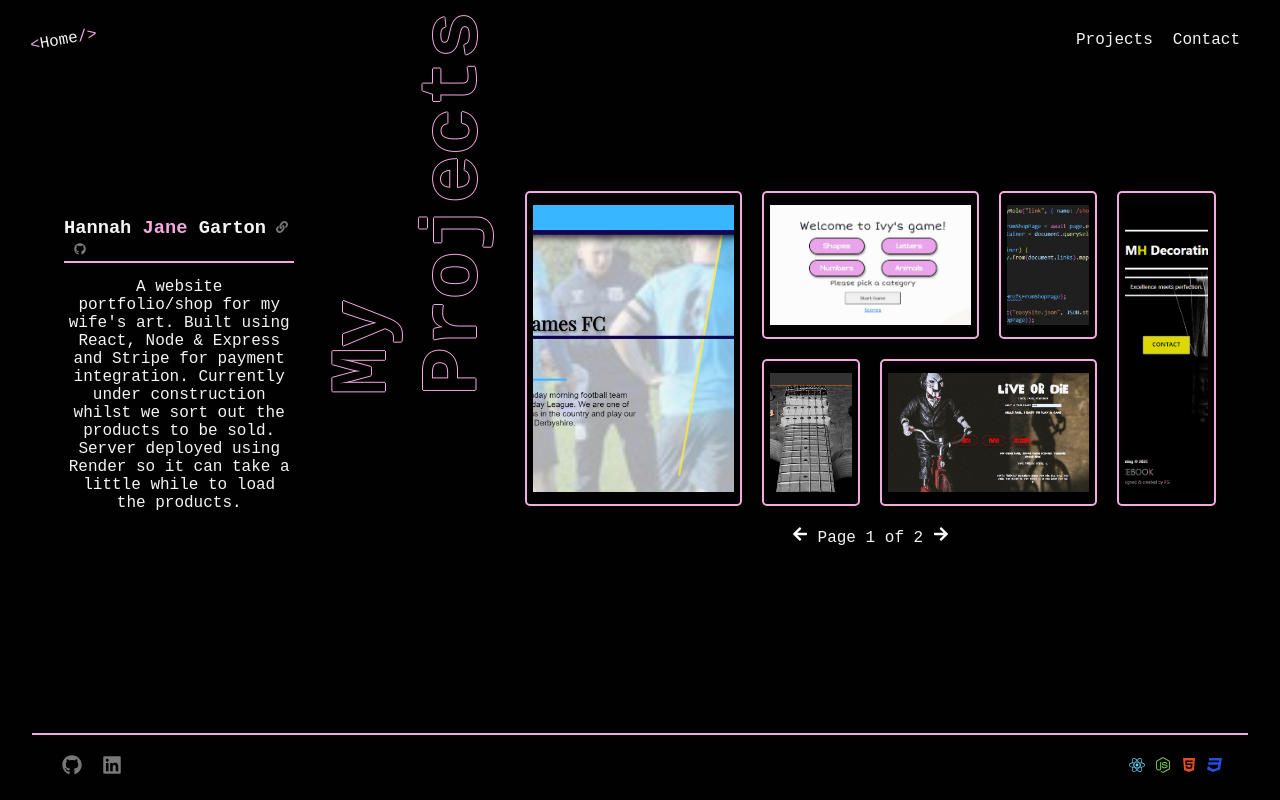
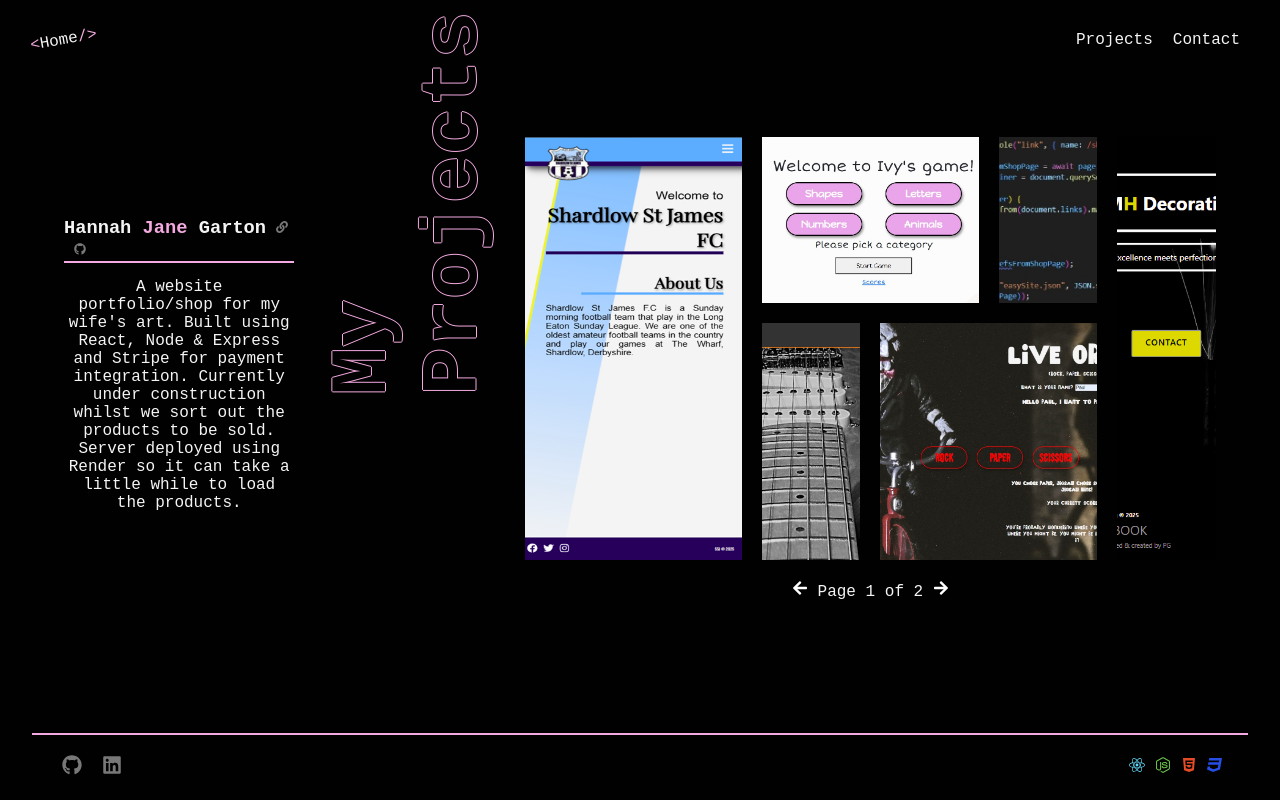
Before and after one commit to paulg44/portfolio_one, a React (Create React App) app in the folder my-portfolio/: page /projects in a window 1280 px wide. Built offline with nearby package versions, Linux system fonts and the light colour scheme; a web font is replaced by a local one.

Commit message:
add overlay of each project card for first 6

```diff
--- a/my-portfolio/src/Pages/Projects/Projects.css
+++ b/my-portfolio/src/Pages/Projects/Projects.css
@@ -101,17 +101,18 @@
   text-align: center;
 
   .projectCard {
-    border: 2px solid var(--bright-color);
+    position: relative;
+    /* border: 1px solid var(--bright-color); */
     display: flex;
     flex-direction: column;
     align-items: center;
-    padding: 6px;
-    border-radius: 5px;
+    overflow: hidden;
+    /* border-radius: 10px; */
 
     img {
       width: 100%;
       height: 100%;
-      margin: 6px 0;
+      /* border-radius: 10px; */
       object-fit: cover;
     }
 
@@ -138,6 +139,37 @@
     &.cardsix {
       grid-column: span 2;
       grid-row: span 3;
+    }
+
+    .projectMetadata {
+      position: absolute;
+      left: 0;
+      right: 0;
+      bottom: -100%;
+      height: 100%;
+      width: auto;
+      display: flex;
+      flex-direction: column;
+      align-items: center;
+      justify-content: center;
+      transition: bottom 0.3s ease-in-out;
+      background-color: red;
+
+      .projectMetadataBtn {
+        cursor: pointer;
+        margin: 10px 0;
+        background-color: transparent;
+        text-transform: uppercase;
+        border: 2px solid var(--bright-color);
+        border-radius: 20px;
+        padding: 10px;
+      }
+    }
+
+    &:hover {
+      .projectMetadata {
+        bottom: 0;
+      }
     }
   }
 }
--- a/my-portfolio/src/Pages/Projects/Projects.js
+++ b/my-portfolio/src/Pages/Projects/Projects.js
@@ -71,7 +71,22 @@ function Projects() {
                 key={project.id}
                 className={`projectCard card${project.styling}`}
               >
-                <img src={project.imgSrc} alt={project.imgAlt} />
+                <img src={project.imgSrc} alt={project.imgAlt} loading="lazy" />
+                <div
+                  className="projectMetadata"
+                  style={{
+                    backgroundColor: `${project.bgColor}`,
+                    color: `${project.color}`,
+                  }}
+                >
+                  <h3>{project.title}</h3>
+                  <button
+                    style={{ color: `${project.color}` }}
+                    className="projectMetadataBtn"
+                  >
+                    Learn More
+                  </button>
+                </div>
                 {/* <div className="projectIcons">
                   <a
                     href={project.websiteLink}
--- a/my-portfolio/src/data/projects.json
+++ b/my-portfolio/src/data/projects.json
@@ -5,12 +5,14 @@
       "title": "Shardlow St James",
       "websiteLink": "https://ssjfc.netlify.app/",
       "githubLink": "https://github.com/paulg44/shardlow_st_james",
-      "imgSrc": "/projectImages/ssj_homepage.jpg",
+      "imgSrc": "/projectImages/ssj_mobile_home_resized.png",
       "shortDescription": "Local football club, complete website. All information and socials embedded",
       "description": "A project I have taken on for my local amateur football club. Built using React, Bootstrap Node and Express. I have also integrated some real time data from the FA website and is fully tested using Cypress and React Testing Library, including mocks for the API. Currently building a web scraper to take a specific part of Instagram URL to update the news section automatically.",
       "tech": ["React", "Node.js", "Express", "Playwright"],
       "thingsLearnt": "I learnt a huge amount about web scraping and the FA's arcaic API!",
-      "styling": "one"
+      "styling": "one",
+      "bgColor": "#5B2A68",
+      "color": "#fff"
     },
     {
       "id": 2,
@@ -19,7 +21,9 @@
       "githubLink": "https://github.com/paulg44/drawing_game",
       "imgSrc": "/projectImages/ivys_game_homescreen.jpg",
       "description": "This is a personal project using an idea my daughter had for a game about copying an image on a screen. I have ran with this and I am building out an educational game where a user draws on a canvas then an AI checks the likeness of the users drawing. Learnt so much in this so far, with how to work with canvas, images and how to incorporate an AI into a project just to name a few.",
-      "styling": "two"
+      "styling": "two",
+      "bgColor": "#686963",
+      "color": "#000"
     },
     {
       "id": 3,
@@ -28,7 +32,9 @@
       "githubLink": "https://github.com/paulg44/basic-web-scraper",
       "imgSrc": "/projectImages/scraper.image.jpg",
       "description": "This Playwright web scraper was built to help me gain some knowledge into web scraping and data manipulation. It currently saves an array of href's on a particular page. I have also added a cron job to the GitHub Actions that runs once a day at 9pm. This tool is currently being built into my SSJ site to show the latest news from Instagram.",
-      "styling": "three"
+      "styling": "three",
+      "bgColor": "#0C6291",
+      "color": "#fff"
     },
     {
       "id": 4,
@@ -37,7 +43,9 @@
       "githubLink": "https://github.com/paulg44/AMH-Decorators",
       "imgSrc": "/projectImages/amh_mobile_view.png",
       "description": "Complete website from design, build, deploy, maintain.",
-      "styling": "four"
+      "styling": "four",
+      "bgColor": "#EEC643",
+      "color": "#000"
     },
     {
       "id": 5,
@@ -46,7 +54,9 @@
       "githubLink": "https://github.com/paulg44/LGGuitars",
       "imgSrc": "/projectImages/lg_guitars_home.jpg",
       "description": " This is the first website I ever created and hosted myself. Using HTML, CSS & Javascript, this is a website showcasing my Dads homemade guitars. I learnt a lot of CSS through building this website and about responsive design. I have since refactored this site into a React App, fully tested using REact Testing Library and Cypress for E2E.",
-      "styling": "five"
+      "styling": "five",
+      "bgColor": "#191716",
+      "color": "#fff"
     },
     {
       "id": 6,
@@ -55,7 +65,9 @@
       "websiteLink": "https://paulg44.github.io/javascript-project-bundle/",
       "imgSrc": "/projectImages/saw-img.jpg",
       "description": "A bundle of JavaScript projects, all your classic favourites like a calculator, quiz and a horror style rock, paper, scissors game. Some with a unique twist and interactive CSS. Full test suite this time courtesy of Jest & Playwright.",
-      "styling": "six"
+      "styling": "six",
+      "bgColor": "#D81159",
+      "color": "#fff"
     },
     {
       "id": 7,
@@ -63,7 +75,9 @@
       "githubLink": "https://github.com/paulg44/applications",
       "websiteLink": "",
       "imgSrc": "/projectImages/trackerHomescreen.jpg",
-      "description": "A small application to keep track of local companies that have junior roles available and their tech stack. This is a good way of being able to see if I need to learn something new. For example after my small research I am going to start digging into C#."
+      "description": "A small application to keep track of local companies that have junior roles available and their tech stack. This is a good way of being able to see if I need to learn something new. For example after my small research I am going to start digging into C#.",
+      "bgColor": "#5B2A68",
+      "color": "#fff"
     },
     {
       "id": 8,
@@ -71,14 +85,18 @@
       "websiteLink": "https://github.com/paulg44/frontend_project_week_SoC",
       "githubLink": "https://github.com/paulg44/frontend_project_week_SoC",
       "imgSrc": "/projectImages/soc_frontend.jpg",
-      "description": "This project comprised of teamwork and collaboration. As a team of 4 we were given a brief to design and build a front end project. In this process we learnt about the AGILE process, scrum and generally working as a team, using branches in git, merging and resolving any resulting conflicts."
+      "description": "This project comprised of teamwork and collaboration. As a team of 4 we were given a brief to design and build a front end project. In this process we learnt about the AGILE process, scrum and generally working as a team, using branches in git, merging and resolving any resulting conflicts.",
+      "bgColor": "#5B2A68",
+      "color": "#fff"
     },
     {
       "id": 9,
       "title": "Run Tracker",
       "githubLink": "https://github.com/paulg44/running_log",
       "imgSrc": "/projectImages/running_log_table.jpg",
-      "description": "This is a project built using Ruby on Rails. I used to track my runs through an excel spreadsheet and I had the thought that an application to do this would be a good idea. Utilising the MVC in Rails I have built a full CRUD application with authenticated sign up and search functions, using the devise and ransack gems respectively."
+      "description": "This is a project built using Ruby on Rails. I used to track my runs through an excel spreadsheet and I had the thought that an application to do this would be a good idea. Utilising the MVC in Rails I have built a full CRUD application with authenticated sign up and search functions, using the devise and ransack gems respectively.",
+      "bgColor": "#5B2A68",
+      "color": "#fff"
     },
 
     {
@@ -87,7 +105,9 @@
       "websiteLink": "https://paulg44.github.io/dictionary_app/",
       "githubLink": "https://github.com/paulg44/dictionary_app",
       "imgSrc": "/projectImages/dictionary_app.jpg",
-      "description": "This basic online dictionary was a project involving APIs, learning how to request data, parse and sort that data, then attach it to the front end for a fully working online dictionary. I also used this project to do some unit & functional testing, which I enjoyed and will be implementing into projects both previous and going forward."
+      "description": "This basic online dictionary was a project involving APIs, learning how to request data, parse and sort that data, then attach it to the front end for a fully working online dictionary. I also used this project to do some unit & functional testing, which I enjoyed and will be implementing into projects both previous and going forward.",
+      "bgColor": "#5B2A68",
+      "color": "#fff"
     },
     {
       "id": 11,
@@ -96,7 +116,9 @@
       "githubLink": "https://github.com/paulg44/mobile-phone",
       "imgSrc": "/projectImages/home_mobile.jpg",
 
-      "description": "      A re-creation of my own mobile phone. What started as some practice whilst working away has turned into a full project. Using mainly HTML & CSS I have re-created my own phone, also using some Javascript. This has been great for honing my CSS skills, and I will also be adding as much functionality as possible. Ongoing....."
+      "description": "      A re-creation of my own mobile phone. What started as some practice whilst working away has turned into a full project. Using mainly HTML & CSS I have re-created my own phone, also using some Javascript. This has been great for honing my CSS skills, and I will also be adding as much functionality as possible. Ongoing.....",
+      "bgColor": "#5B2A68",
+      "color": "#fff"
     },
     {
       "id": 12,
@@ -105,7 +127,9 @@
       "githubLink": "https://github.com/BC14-GPT-great-programming-team/Great-Programming-Team-Final-Project",
       "imgSrc": "/projectImages/consensus.jpg",
       "description": "Our SoC final project. An App designed for multiple users who can't decide what to do on a night out, this app saves time by coming to a decision for you, using rounds of voting. This project was all about teamwork, collaboration and honestly, fun!",
-      "styling": "four"
+      "styling": "four",
+      "bgColor": "#5B2A68",
+      "color": "#fff"
     }
   ]
 }
```
Also changed, not shown: my-portfolio/public/projectImages/ssj_mobile_home.png (added), my-portfolio/public/projectImages/ssj_mobile_home_resized.png (added).
